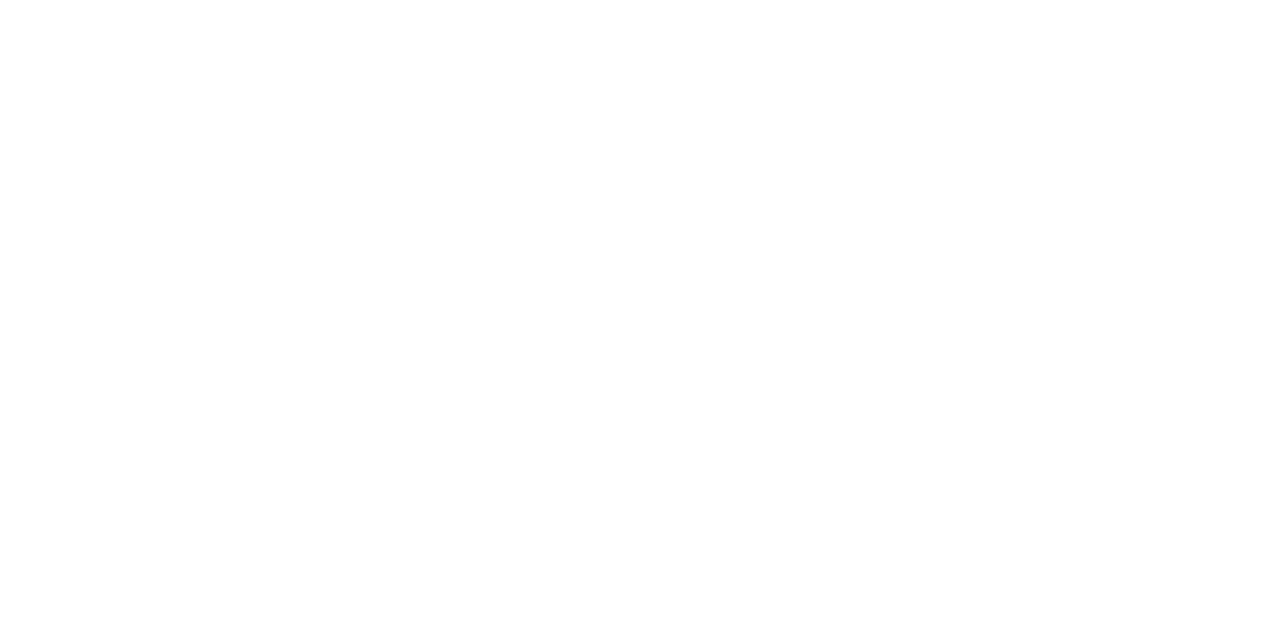
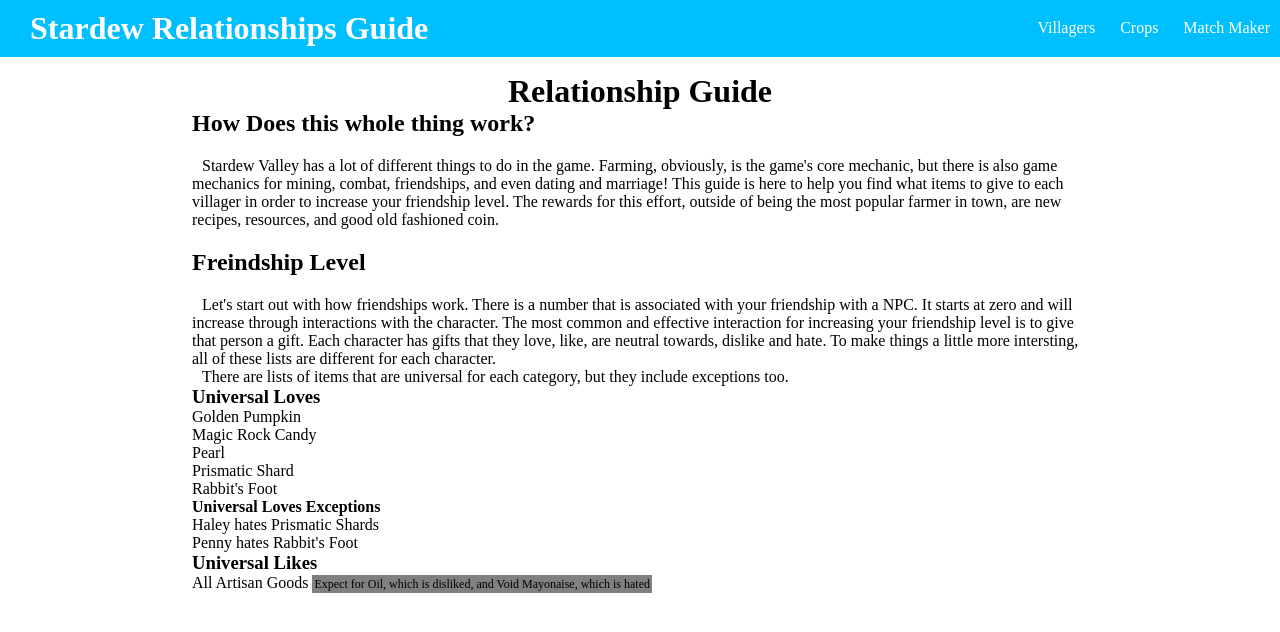
Before and after one commit to Mvcampbell3/stardew, an Angular app in the folder client/: page /guide in a window 1280 px wide. Before the commit this address led to /. Shown: the top 632 px of the page. Built offline with nearby package versions, Linux system fonts and the light colour scheme; a web font is replaced by a local one.

Commit message:
guide page added

```diff
--- a/client/src/app/app-routing.module.ts
+++ b/client/src/app/app-routing.module.ts
@@ -4,13 +4,15 @@
 import { VillagersComponent } from './villagers/villagers.component';
 import { CropsComponent } from './crops/crops.component';
 import { MatchComponent } from './match/match.component';
+import { GuideComponent } from './guide/guide.component';
 
 
 const routes: Routes = [
   { path: '', component: LandingComponent },
   { path: 'villagers', component: VillagersComponent },
   { path: 'crops', component: CropsComponent },
-  { path: 'match', component: MatchComponent }
+  { path: 'match', component: MatchComponent },
+  { path: 'guide', component: GuideComponent }
 ];
 
 @NgModule({
--- a/client/src/app/app.module.ts
+++ b/client/src/app/app.module.ts
@@ -12,6 +12,7 @@
 import { HeaderComponent } from './header/header.component';
 import { PersonComponent } from './components/person/person.component';
 import { ProfileComponent } from './profile/profile.component';
+import { GuideComponent } from './guide/guide.component';
 
 @NgModule({
   declarations: [
@@ -22,7 +23,8 @@
     MatchComponent,
     HeaderComponent,
     PersonComponent,
-    ProfileComponent
+    ProfileComponent,
+    GuideComponent
   ],
   imports: [
     BrowserModule,
--- /dev/null
+++ b/client/src/app/guide/guide.component.html
@@ -0,0 +1,53 @@
+<app-header></app-header>
+
+<div class="container">
+  <h1 class='text-center'>Relationship Guide</h1>
+  <section>
+    <h2 class="sub-title">How Does this whole thing work?</h2>
+    <p class="content">Stardew Valley has a lot of different things to do in the game. Farming, obviously, is the game's
+      core mechanic, but there is also game mechanics for mining, combat, friendships, and even dating and marriage!
+      This guide is here to help you find what items to give to each villager in order to increase your friendship
+      level. The rewards for this effort, outside of being the most popular farmer in town, are new recipes, resources,
+      and good old fashioned coin.</p>
+  </section>
+
+  <section>
+    <h2 class="sub-title">Freindship Level</h2>
+    <p class="content">Let's start out with how friendships work. There is a number that is associated with your
+      friendship with a NPC. It starts at zero and will increase through interactions with the character. The most
+      common and effective interaction for increasing your friendship level is to give that person a gift. Each
+      character has gifts that they love, like, are neutral towards, dislike and hate. To make things a little more
+      intersting, all of these lists are different for each character.</p>
+
+    <p class=content>There are lists of items that are universal for each category, but they include exceptions too.</p>
+
+    <div class="universal-list">
+      <h3 class="sub-text">Universal Loves</h3>
+
+      <ul>
+        <li>Golden Pumpkin</li>
+        <li>Magic Rock Candy</li>
+        <li>Pearl</li>
+        <li>Prismatic Shard</li>
+        <li>Rabbit's Foot</li>
+      </ul>
+
+      <h4 class='exception-title'>Universal Loves Exceptions</h4>
+      <ul>
+        <li>Haley hates Prismatic Shards</li>
+        <li>Penny hates Rabbit's Foot</li>
+      </ul>
+    </div>
+
+    <div class="universal-list">
+      <h3 class="sub-text">Universal Likes</h3>
+      <ul>
+        <li>All Artisan Goods <span class='exception'>Expect for Oil, which is disliked, and Void Mayonaise, which is hated</span></li>
+      </ul>
+    </div>
+
+
+
+  </section>
+
+</div>
--- /dev/null
+++ b/client/src/app/guide/guide.component.scss
@@ -0,0 +1,22 @@
+.container{
+  width: 70%;
+  margin: 1em auto;
+
+  section{
+    margin-bottom: 20px;
+  }
+
+  h2.sub-title{
+    margin-bottom: 20px;
+  }
+
+  p.content{
+    text-indent: 10px;
+  }
+
+  .exception{
+    font-size: 12px;
+    background-color: grey;
+    padding: 2px;
+  }
+}
--- /dev/null
+++ b/client/src/app/guide/guide.component.ts
@@ -0,0 +1,15 @@
+import { Component, OnInit } from '@angular/core';
+
+@Component({
+  selector: 'app-guide',
+  templateUrl: './guide.component.html',
+  styleUrls: ['./guide.component.scss']
+})
+export class GuideComponent implements OnInit {
+
+  constructor() { }
+
+  ngOnInit() {
+  }
+
+}
```
Also changed, not shown: 1 other file (tests, documents, lock files or other folders).
